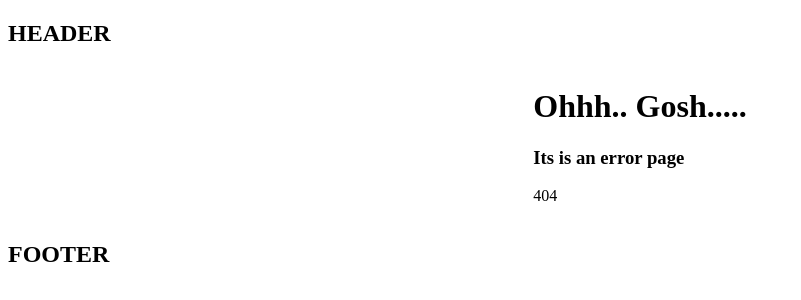
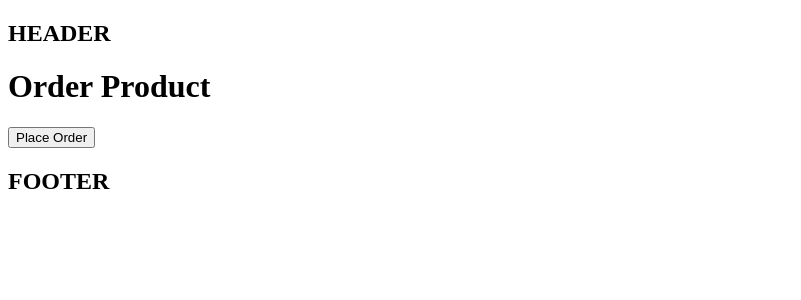
Before and after one commit to Ajaybkn/Nextjs, a Next.js app in the folder router/: page /order-product in a window 1280 px wide. Before the commit this address had no page. Shown: the top 300 px of the page, without its empty margins (0-801 px from the left). Built offline with nearby package versions, Linux system fonts and the light colour scheme.

Commit message:
on click navigation

```diff
--- /dev/null
+++ b/router/src/app/order-product/page.tsx
@@ -0,0 +1,20 @@
+"use client";
+
+import { useRouter } from "next/navigation";
+
+export default function OrderProduct() {
+  // Move the useRouter call to the top level of the component
+  const router = useRouter();
+
+  const handleClick = () => {
+    console.log("order placed");
+    router.push("/");
+  };
+
+  return (
+    <>
+      <h1>Order Product</h1>
+      <button onClick={handleClick}>Place Order</button>
+    </>
+  );
+}
```
